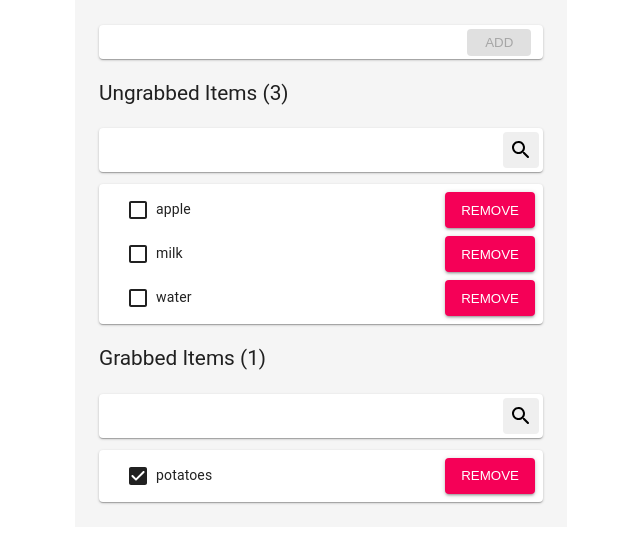
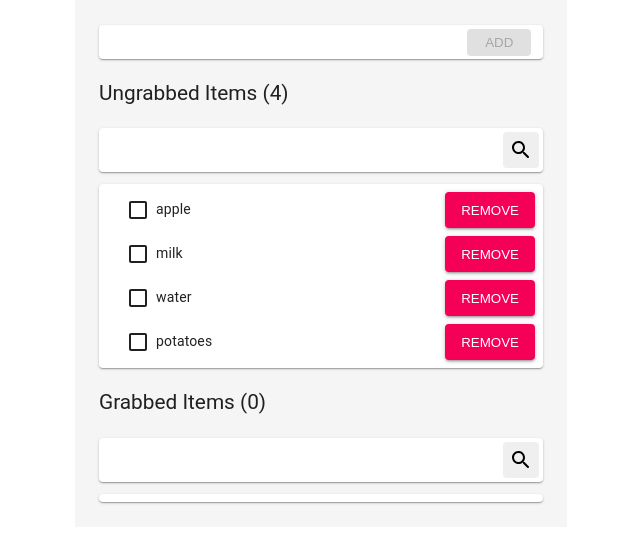
Before and after one commit to eldiyar7/grocery-list-app, a React (Create React App) app: page / in a window 1280 px wide. Shown: the top 544 px of the page, without its empty margins (319-959 px from the left). Built offline with nearby package versions, Linux system fonts and the light colour scheme.

Commit message:
add hooks

```diff
--- a/src/App.js
+++ b/src/App.js
@@ -1,77 +1,63 @@
-import React, {Component} from 'react'
-import {Items} from './Items'
-import NewItem from './NewItem'
-import Title from './common/Title'
+import React, { useState } from 'react';
+import { Items } from './Items';
+import NewItem from './NewItem';
+import Title from './common/Title';
 
 const groceries = [
-  {name: 'apple', id: 1, grabbed: false},
-  {name: 'milk', id: 2, grabbed: false},
-  {name: 'water', id: 3, grabbed: false},
-  {name: 'potatoes', id: 4, grabbed: true},
-]
+  { name: 'apple', id: 1, grabbed: false },
+  { name: 'milk', id: 2, grabbed: false },
+  { name: 'water', id: 3, grabbed: false },
+  { name: 'potatoes', id: 4, grabbed: false },
+];
 
-class App extends Component {
-  state = {
-    items: groceries,
+const App = () => {
+  const [items, setItem] = useState(groceries);
+
+  const addItem = item => {
+    setItem([...items, item]);
+  };
+
+  const checkOffItem = selectedItem => {
+    const updatedItems = items.map(item => {
+      if (item.id === selectedItem.id) {
+        return { ...item, grabbed: !selectedItem.grabbed };
+      } else {
+        return item;
       }
+    });
+    setItem(updatedItems);
+  };
 
-  addItem = item => {
-    this.setState({
-      items: [...this.state.items, item],
-    })
-  }
+  const removeItem = selectedItem => {
+    setItem(items.filter(item => item.id !== selectedItem.id));
+  };
 
-  checkOffItem = selectedItem => {
-    const updatedItems = this.state.items.map(item => {
-      if (item.id === selectedItem.id) {
-        return {...item, grabbed: !selectedItem.grabbed}
-      } else {
-        return item
-      }
-    })
-    this.setState({
-      items: updatedItems,
-    })
-  }
-
-  removeItem = selectedItem => {
-    this.setState({
-      items: this.state.items.filter(
-        item => item.id !== selectedItem.id,
-      ),
-    })
-  }
-
-  render() {
-    const ungrabbedItems = this.state.items.filter(
-      item => !item.grabbed,
-    )
-    const grabbedItems = this.state.items.filter(item => item.grabbed)
+  const ungrabbedItems = items.filter(item => !item.grabbed);
+  const grabbedItems = items.filter(item => item.grabbed);
 
   return (
     <div className="container container-custom">
-        <NewItem addItem={this.addItem} />
+      <NewItem addItem={addItem} />
       <Title component="h3">
         Ungrabbed Items ({ungrabbedItems.length})
       </Title>
       <Items
         items={ungrabbedItems}
-          checkOffItem={this.checkOffItem}
-          removeItem={this.removeItem}
-          addItem={this.addItem}
+        checkOffItem={checkOffItem}
+        removeItem={removeItem}
+        addItem={addItem}
       />
       <Title component="h3">
         Grabbed Items ({grabbedItems.length})
       </Title>
       <Items
         items={grabbedItems}
-          checkOffItem={this.checkOffItem}
-          removeItem={this.removeItem}
-          addItem={this.addItem}
+        checkOffItem={checkOffItem}
+        removeItem={removeItem}
+        addItem={addItem}
       />
     </div>
-    )
-  }
-}
+  );
+};
 
-export default App
+export default App;
--- a/src/Items.js
+++ b/src/Items.js
@@ -34,7 +34,6 @@ class Items extends Component {
           searchTerm={this.state.searchTerm}
           onChange={this.updateSearchTerm}
         />
-        {console.log(items.filter(item => item.grabbed))}
         <Card className="items-card">
           {items
             .filter(item =>
--- a/src/NewItem.js
+++ b/src/NewItem.js
@@ -3,6 +3,8 @@ import Button from './common/Button';
 import Card from './common/Card';
 import Input from './common/Input';
 import './newItem.css';
+
+import uniqueId from './utilities/uniqueId';
 
 // import Button from '@material-ui/core/Button';
 
@@ -13,7 +15,7 @@ const NewItem = ({ addItem }) => {
   const onAddItem = () => {
     addItem({
       name: value,
-      id: 5,
+      id: uniqueId(),
       grabbed: false,
     });
     resetValue();
--- /dev/null
+++ b/src/utilities/uniqueId.js
@@ -0,0 +1,6 @@
+export default () => {
+  // Math.random should be unique because of its seeding algorithm.
+  // Convert it to base 36 (numbers + letters), and grab the first 9 characters
+  // after the decimal.
+  return '_' + Math.random().toString(36).substr(2, 9);
+};
```
Also changed, not shown: src/common/Checkbox.js (+6 -5 lines). Lines whose indentation alone changed are shown as unchanged.
